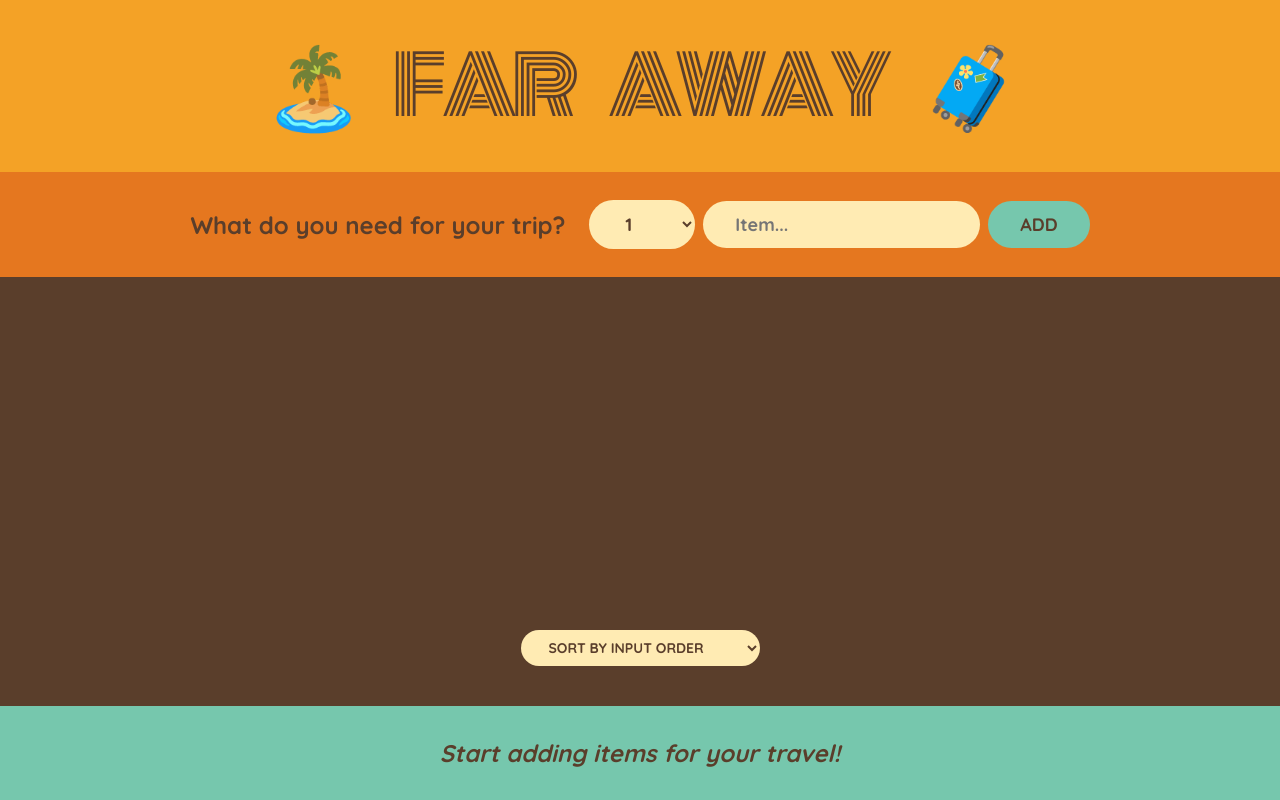
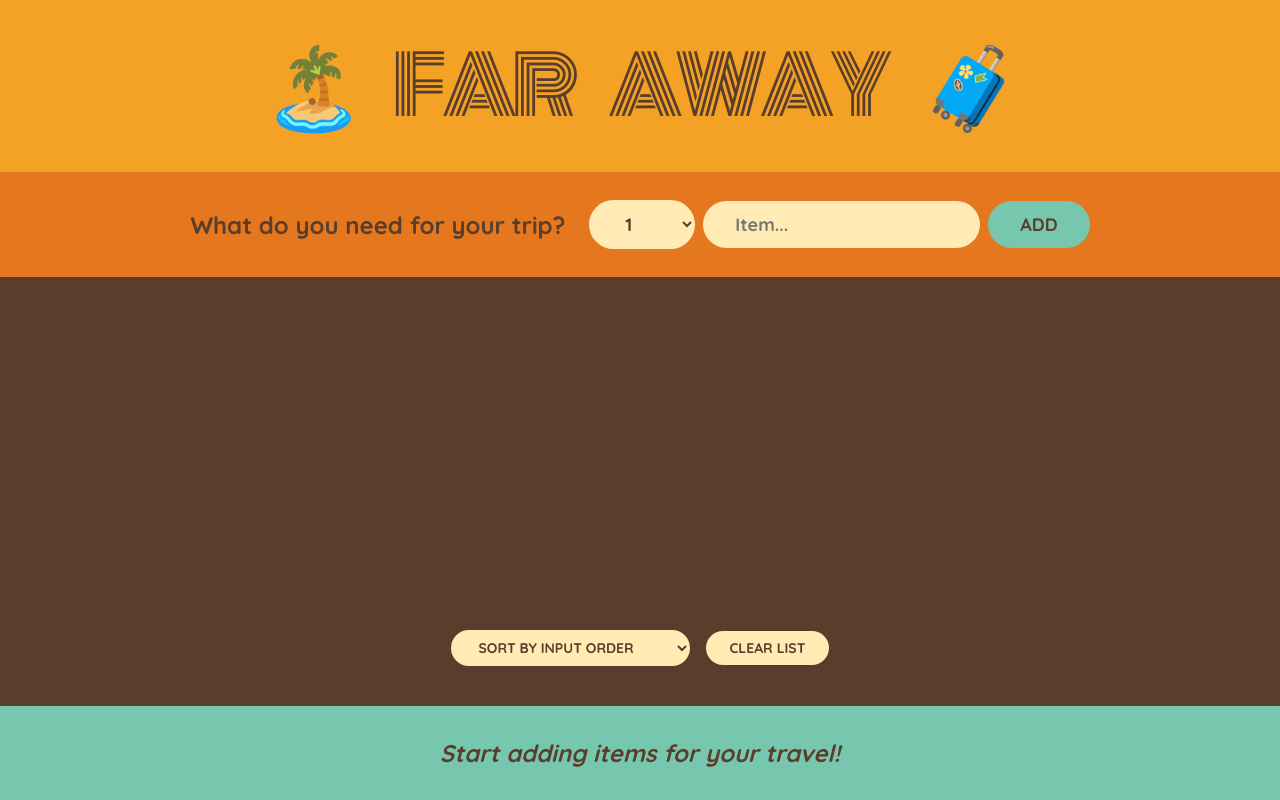
Before and after one commit to agg-geek/travel-list, a React (Vite) app: page / in a window 1280 px wide. Built offline with nearby package versions, Linux system fonts and the light colour scheme.

Commit message:
Implement clear list

```diff
--- a/src/App.jsx
+++ b/src/App.jsx
@@ -24,6 +24,11 @@ export default function App() {
 		);
 	}
 
+	function handleClearList() {
+		const confirmDelete = window.confirm('Are you sure you want to clear the list?');
+		if (confirmDelete) setItems([]);
+	}
+
 	return (
 		<div className="app">
 			<Logo />
@@ -32,6 +37,7 @@ export default function App() {
 				items={items}
 				onDeleteItem={handleDeleteItem}
 				onToggleItem={handleToggleItem}
+				onClearList={handleClearList}
 			/>
 			<Stats items={items} />
 		</div>
--- a/src/components/PackingList.jsx
+++ b/src/components/PackingList.jsx
@@ -1,7 +1,7 @@
 import { useState } from 'react';
 import Item from './Item';
 
-export default function PackingList({ items, onDeleteItem, onToggleItem }) {
+export default function PackingList({ items, onDeleteItem, onToggleItem, onClearList }) {
 	const [sortBy, setSortBy] = useState('input');
 
 	let sortedItems;
@@ -30,6 +30,7 @@ export default function PackingList({ items, onDeleteItem, onToggleItem }) {
 					<option value="name">Sort by item name</option>
 					<option value="packed">Sort by packed status</option>
 				</select>
+				<button onClick={onClearList}>Clear list</button>
 			</div>
 		</div>
 	);
```
